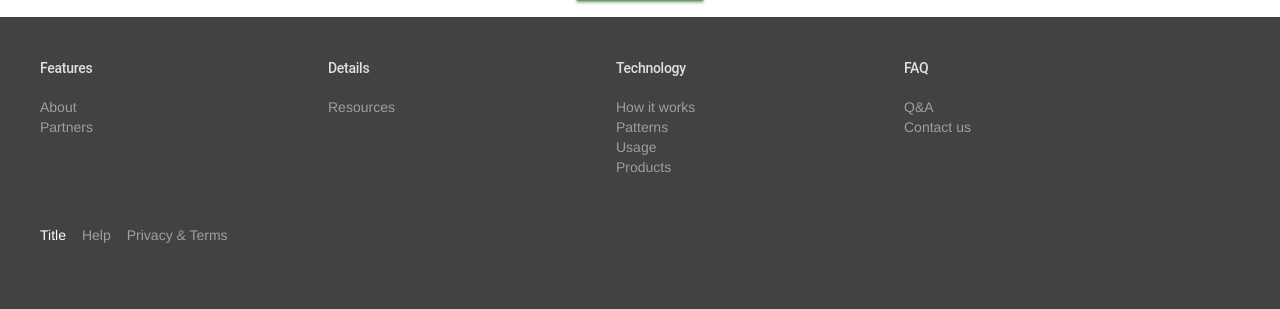
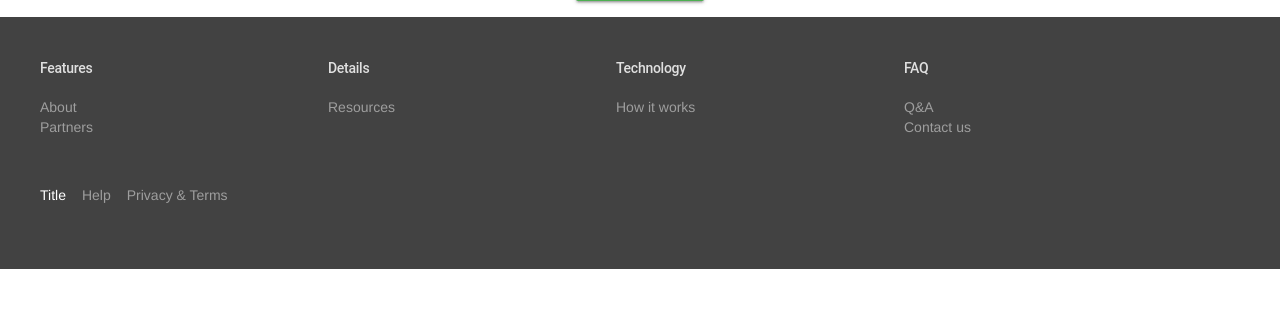
Before and after one commit to PhyoPhyoMa/UI, a Flask app: page / in a window 1280 px wide. Shown: the part 827-1136 px from the top of the page. After the commit the page ends 1096 px from the top, so only its background shows below. Run offline with Flask 2, Linux system fonts and the light colour scheme; some web fonts are replaced.

Commit message:
Main Page

```diff
--- a/templates/index.html
+++ b/templates/index.html
@@ -118,7 +118,7 @@
       <input class="mdl-mega-footer__heading-checkbox" type="checkbox" >
       <h1 class="mdl-mega-footer__heading">Features</h1>
       <ul class="mdl-mega-footer__link-list">
-        <li><a href="../static/aboutus.html">About</a></li>
+        <li><a href="../static/about.html">About</a></li>
         <li><a href="../static/partaner.html">Partners</a></li>
       </ul>
     </div>
@@ -136,9 +136,6 @@
       <h1 class="mdl-mega-footer__heading">Technology</h1>
       <ul class="mdl-mega-footer__link-list">
         <li><a href="../static/howitwork.html">How it works</a></li>
-        <li><a href="#">Patterns</a></li>
-        <li><a href="#">Usage</a></li>
-        <li><a href="#">Products</a></li>
       </ul>
     </div>
 
```
